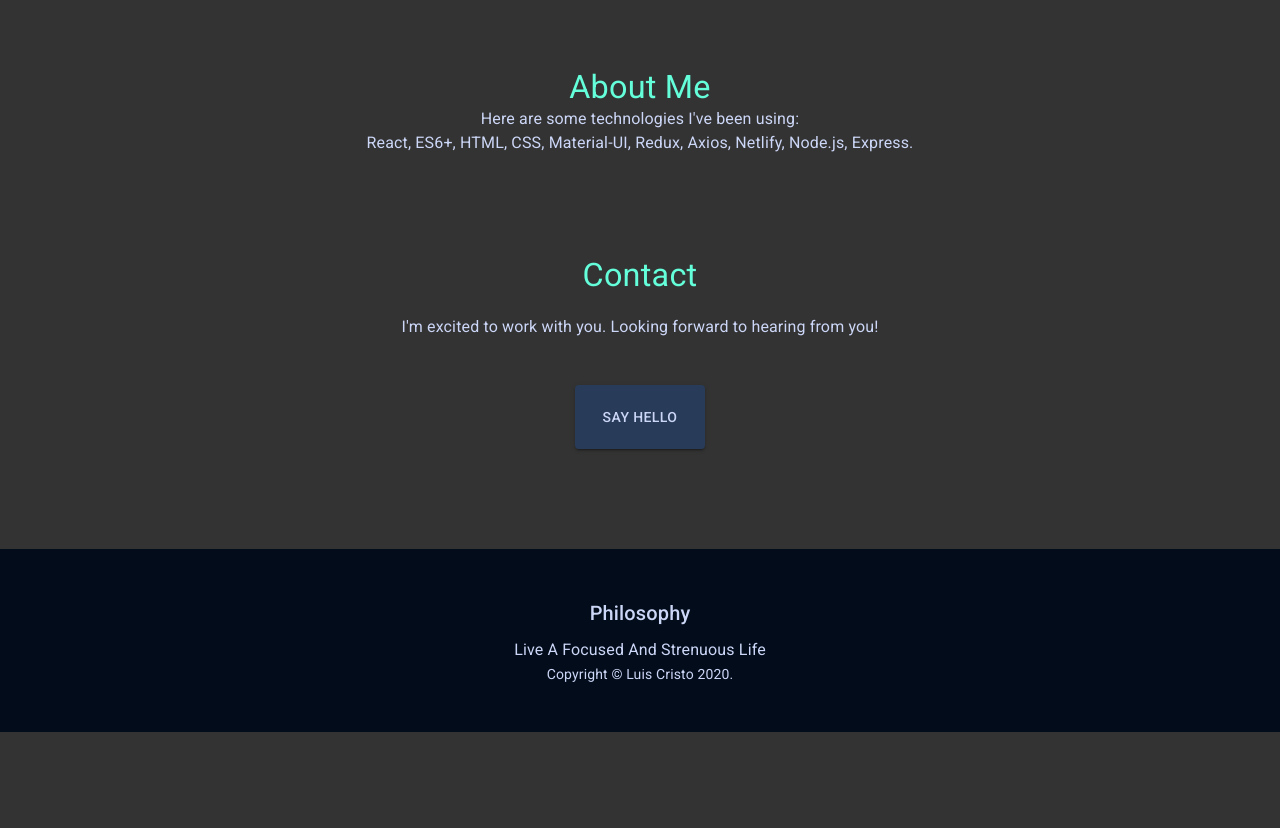
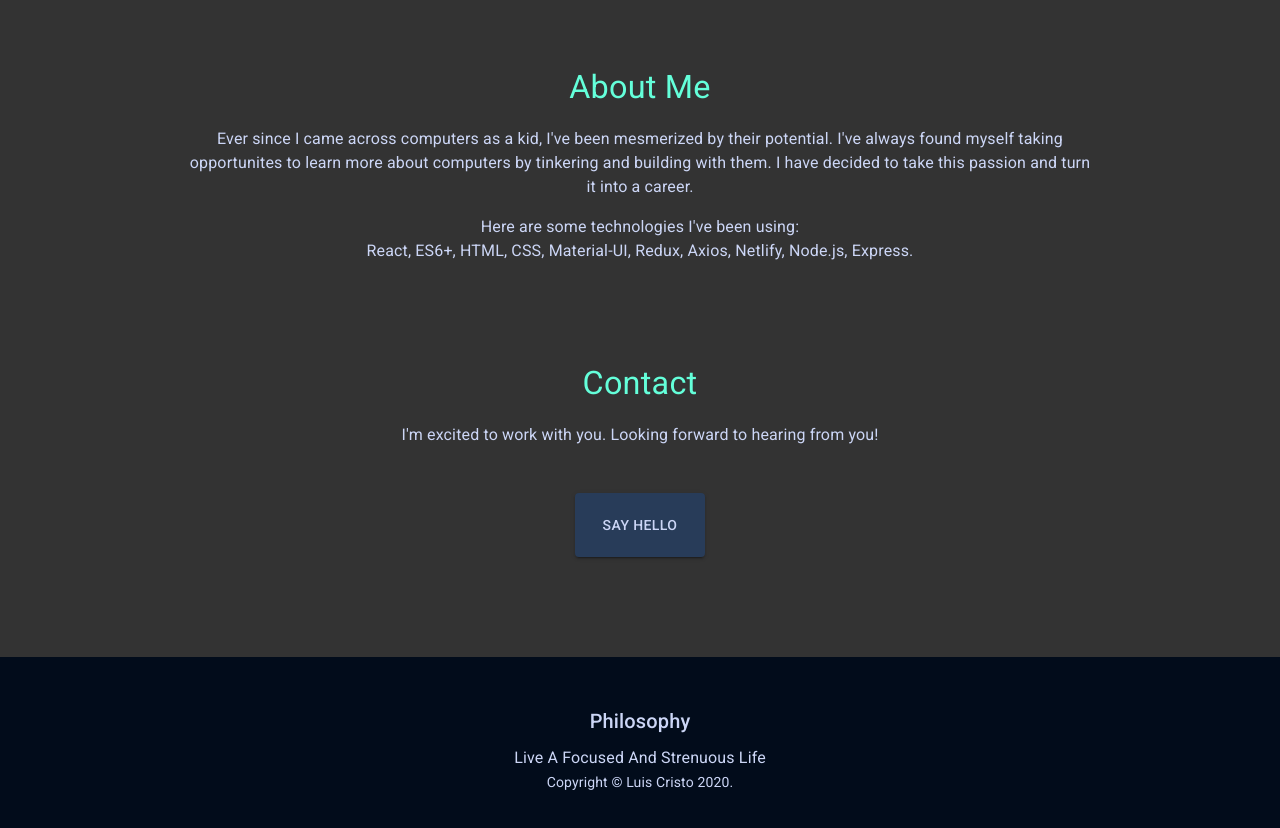
Before and after one commit to Blazekla/portfolio, a React (Create React App) app: page / in a window 1280 px wide. Shown: the part 1340-2168 px from the top of the page. Before the commit the page ends 2072 px from the top, so only its background shows below. Built offline with nearby package versions, Linux system fonts and the light colour scheme.

Commit message:
added more content to the About component

```diff
--- a/src/components/About.js
+++ b/src/components/About.js
@@ -31,15 +31,23 @@ function About() {
           paddingTop: "70px"
         }}
       >
-        <Typography variant="h4" color="secondary">
+        <Typography
+          variant="h4"
+          color="secondary"
+          style={{ marginBottom: "20px" }}
+        >
           About Me
         </Typography>
-
-        <Typography style={{ color: color }}>
-          Here are some technologies I've been using:
+        <Typography paragraph>
+          Ever since I came across computers as a kid, I've been mesmerized by
+          their potential. I've always found myself taking opportunites to learn
+          more about computers by tinkering and building with them. I have
+          decided to take this passion and turn it into a career.
         </Typography>
 
-        <Typography style={{ color: color }}>
+        <Typography>Here are some technologies I've been using:</Typography>
+
+        <Typography>
           React, ES6+, HTML, CSS, Material-UI, Redux, Axios, Netlify, Node.js,
           Express.
         </Typography>
```
